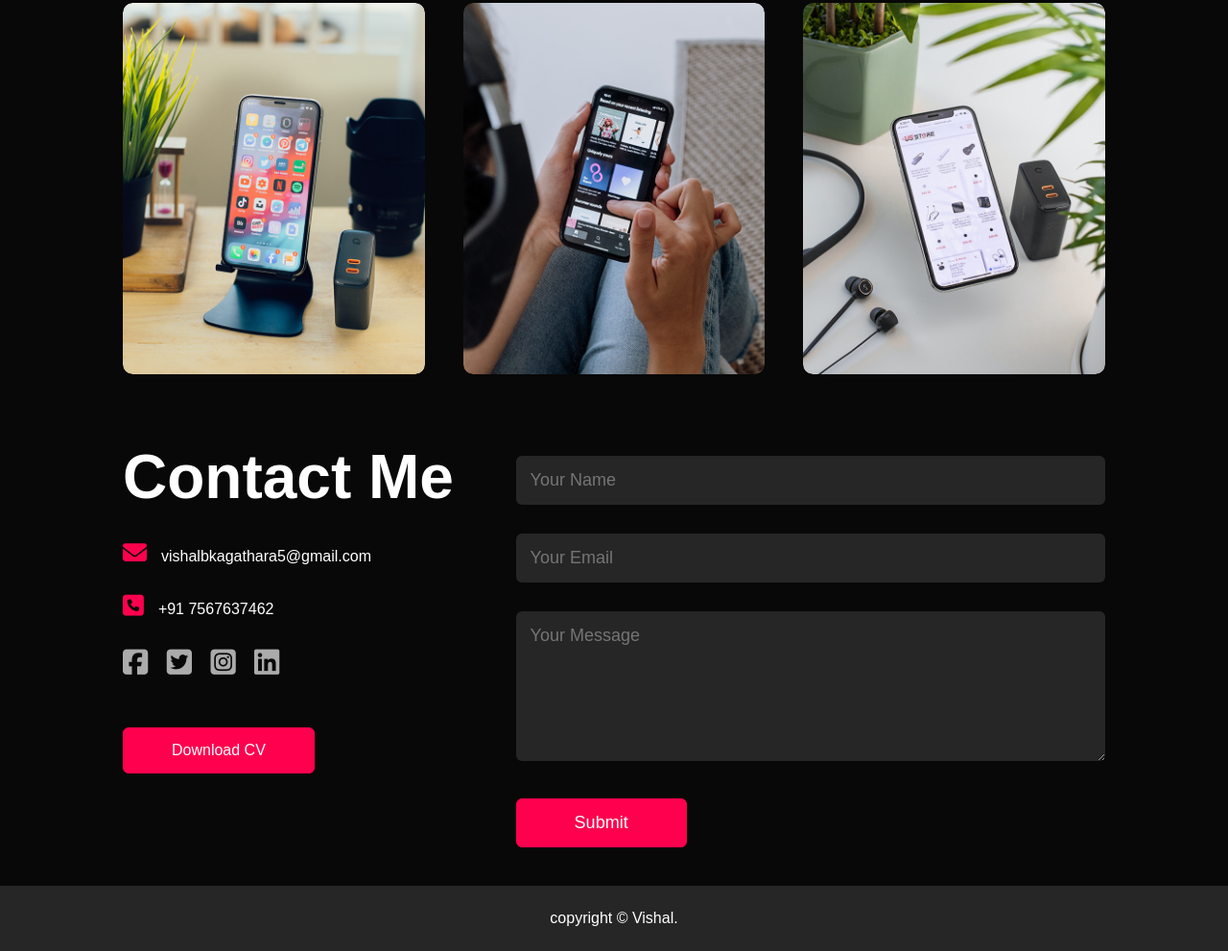
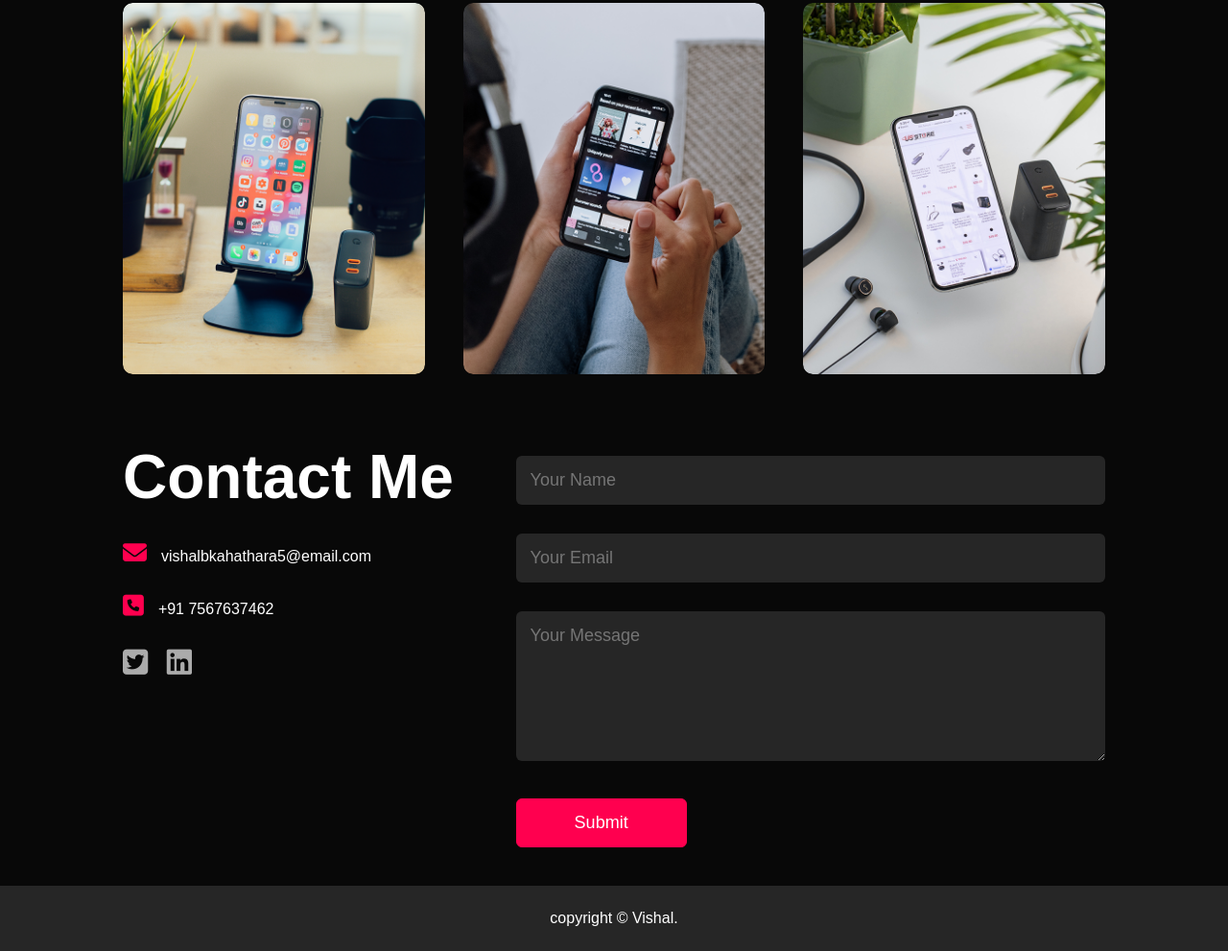
Before and after one commit to vishalkr98-git/Portfilio, a plain HTML site: page index.html in a window 1280 px wide. Shown: the part 2123-3114 px from the top of the page at 96% size. Drawn offline with Linux system fonts and the light colour scheme.

Commit message:
Add files via upload

```diff
--- a/index.html
+++ b/index.html
@@ -167,15 +167,17 @@
         <div class="row">
             <div class="contact-left">
                 <h1 class="sub-title">Contact Me</h1>
-                <p><i class="fa-solid fa-envelope"></i>vishalbkagathara5@gmail.com</p>
+                <p><i class="fa-solid fa-envelope"></i>vishalbkahathara5@email.com</p>
                 <p><i class="fa-solid fa-square-phone"></i>+91 7567637462</p>
                 <div class="social-icons">
-                    <a target="_blank" href="https://www.facebook.com/vk08.17/"><i class="fa-brands hide fa-square-facebook"></i></a>
+
+                   <span class="hide"><a target="_blank" href="https://www.facebook.com/vk08.17/"><i class="fa-brands  fa-square-facebook"></i></a></span>
                     <a target="_blank" href="https://twitter.com/kagathara_visu"><i class="fa-brands fa-square-twitter"></i></a>
-                    <a target="_blank" href="https://www.instagram.com/vishal_kagathara/"><i class="fa-brands hide fa-square-instagram"></i></a>
+                    <span class="hide"><a target="_blank" href="https://www.instagram.com/vishal_kagathara/"><i class="fa-brands  fa-square-instagram"></i></a></span>
                     <a target="_blank" href="https://www.linkedin.com/in/vishal-kagathara-b49769103/"><i class="fa-brands fa-linkedin"></i></a>
                 </div>
-                <a href="cv/my-cv.pdf" download class="btn btn2 hide">Download CV</a>
+                <span  class="hide">
+                <a href="cv/my-cv.pdf" download class="btn btn2">Download CV</a></span>
             </div>
 
             <div class="contact-right">
```
